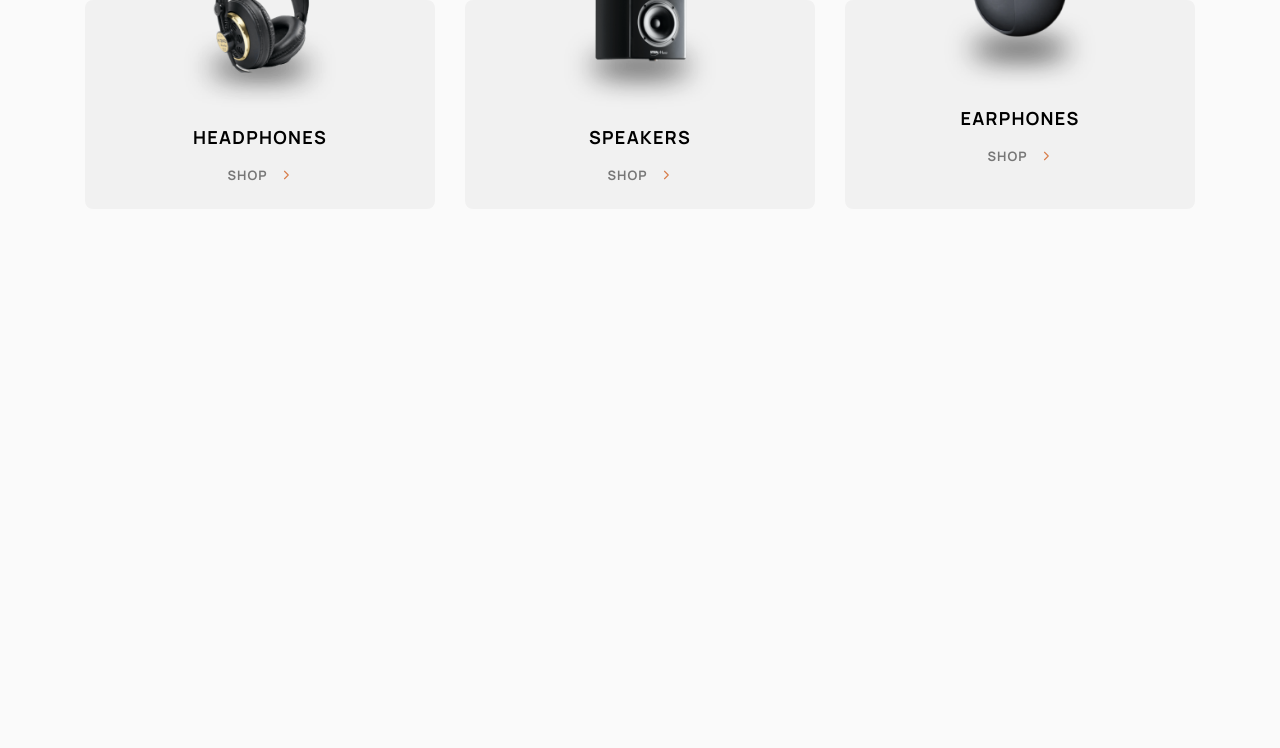
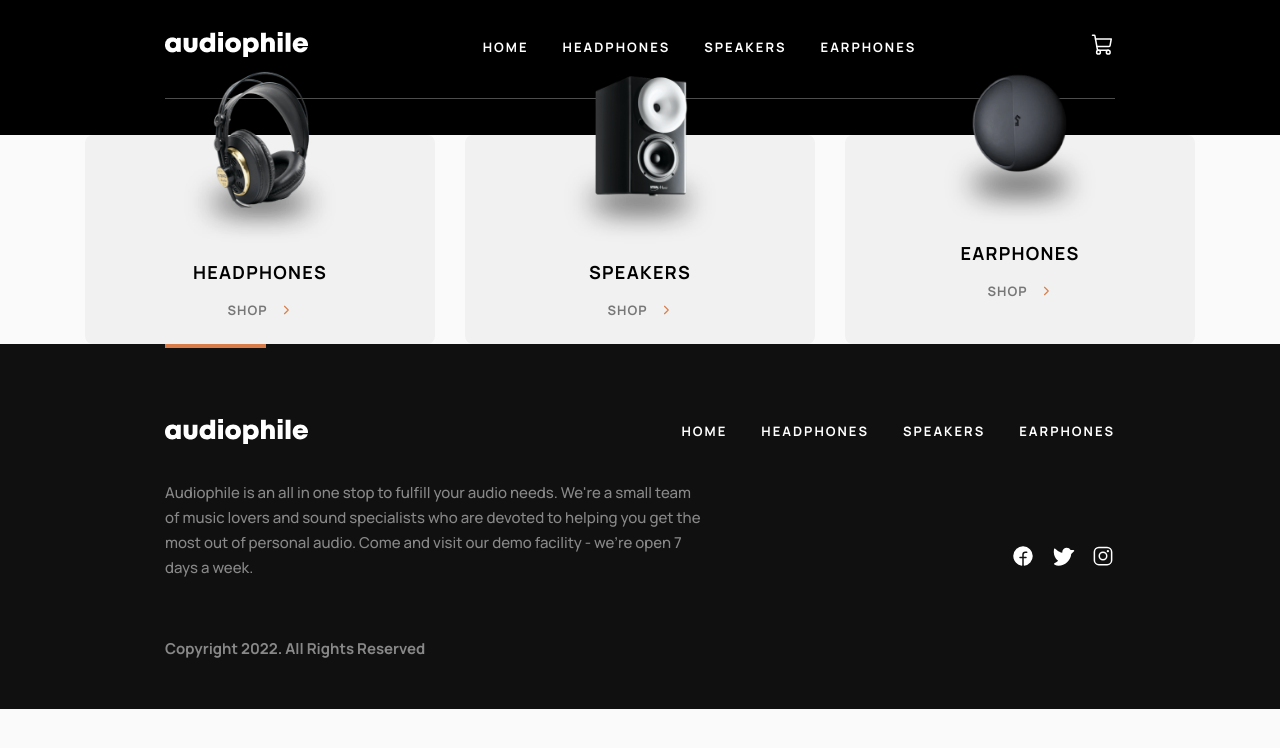
Before and after one commit to Flaviojcf/audiophile_e-commerce, a React (Vite) app: page / in a window 1280 px wide. Shown: the top 748 px of the page. Built offline with nearby package versions, Linux system fonts and the light colour scheme.

Commit message:
feat: add default layout

```diff
--- a/src/Router.tsx
+++ b/src/Router.tsx
@@ -1,10 +1,13 @@
 import { Routes, Route } from 'react-router-dom'
+import { DefaultLayout } from './layouts/DefaultLayout'
 import { Home } from './pages/Home'
 
 export function Router () {
   return (
     <Routes>
+      <Route element={<DefaultLayout />}>
       <Route path="/" element={<Home />} />
+      </Route>
     </Routes>
   )
 }
--- /dev/null
+++ b/src/layouts/DefaultLayout/index.tsx
@@ -0,0 +1,14 @@
+import { Outlet } from 'react-router-dom'
+import { Footer } from '../../components/Footer'
+import { Header } from '../../components/Header'
+import { LayoutContainer } from './styles'
+
+export function DefaultLayout () {
+  return (
+    <LayoutContainer>
+      <Header />
+      <Outlet />
+      <Footer />
+    </LayoutContainer>
+  )
+}
--- /dev/null
+++ b/src/layouts/DefaultLayout/styles.ts
@@ -0,0 +1,5 @@
+import styled from 'styled-components'
+
+export const LayoutContainer = styled.div`
+
+`
```
